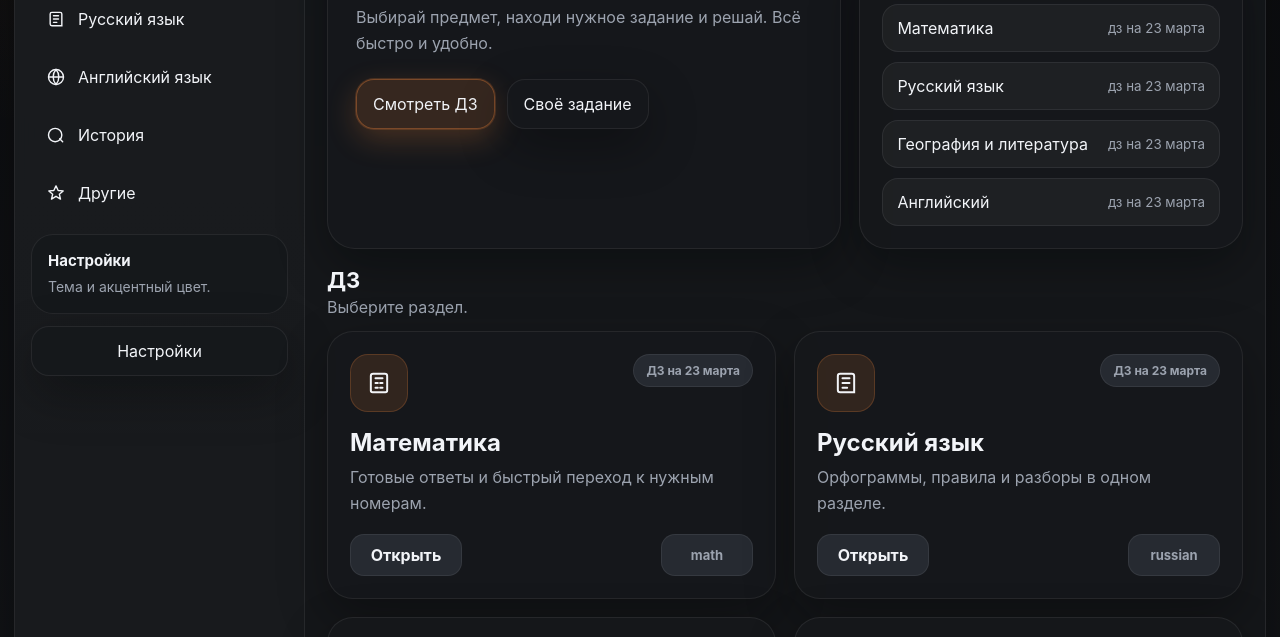
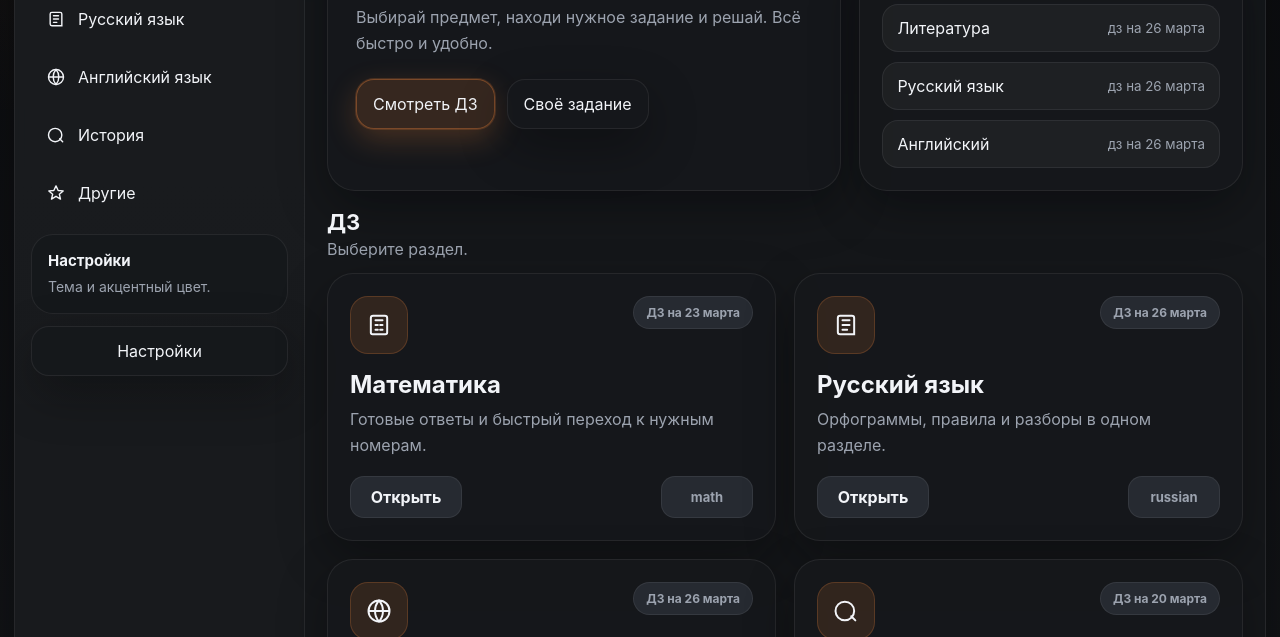
Before and after one commit to danilo645645/limoGDZ, a plain HTML site: page index.html in a window 1280 px wide. Shown: the part 292-929 px from the top of the page. Drawn offline with Linux system fonts and the light colour scheme.

Commit message:
Update index.html

```diff
--- a/index.html
+++ b/index.html
@@ -144,12 +144,12 @@
         Быстрые переходы
        </div>
        <div class="subject-preview">
-        <a href="math/">
+        <a href="other/">
          <span>
-          Математика
+          Литература
          </span>
          <small>
-          дз на 23 марта
+          дз на 26 марта
          </small>
         </a>
         <a href="russian/">
@@ -157,15 +157,7 @@
           Русский язык
          </span>
          <small>
-          дз на 23 марта
-         </small>
-        </a>
-        <a href="other/">
-         <span>
-          География и литература
-         </span>
-         <small>
-          дз на 23 марта
+          дз на 26 марта
          </small>
         </a>
         <a href="english/">
@@ -173,7 +165,7 @@
           Английский
          </span>
          <small>
-          дз на 23 марта
+          дз на 26 марта
          </small>
         </a>
        </div>
@@ -231,7 +223,7 @@
         </svg>
        </div>
        <div class="subject-chip">
-        ДЗ на 23 марта
+        ДЗ на 26 марта
        </div>
       </div>
       <h3>
@@ -260,7 +252,7 @@
         </svg>
        </div>
        <div class="subject-chip">
-        ДЗ на 23 марта
+        ДЗ на 26 марта
        </div>
       </div>
       <h3>
@@ -316,7 +308,7 @@
         </svg>
        </div>
        <div class="subject-chip">
-        ДЗ на 23 марта
+        ДЗ на 26 марта
        </div>
       </div>
       <h3>
```
